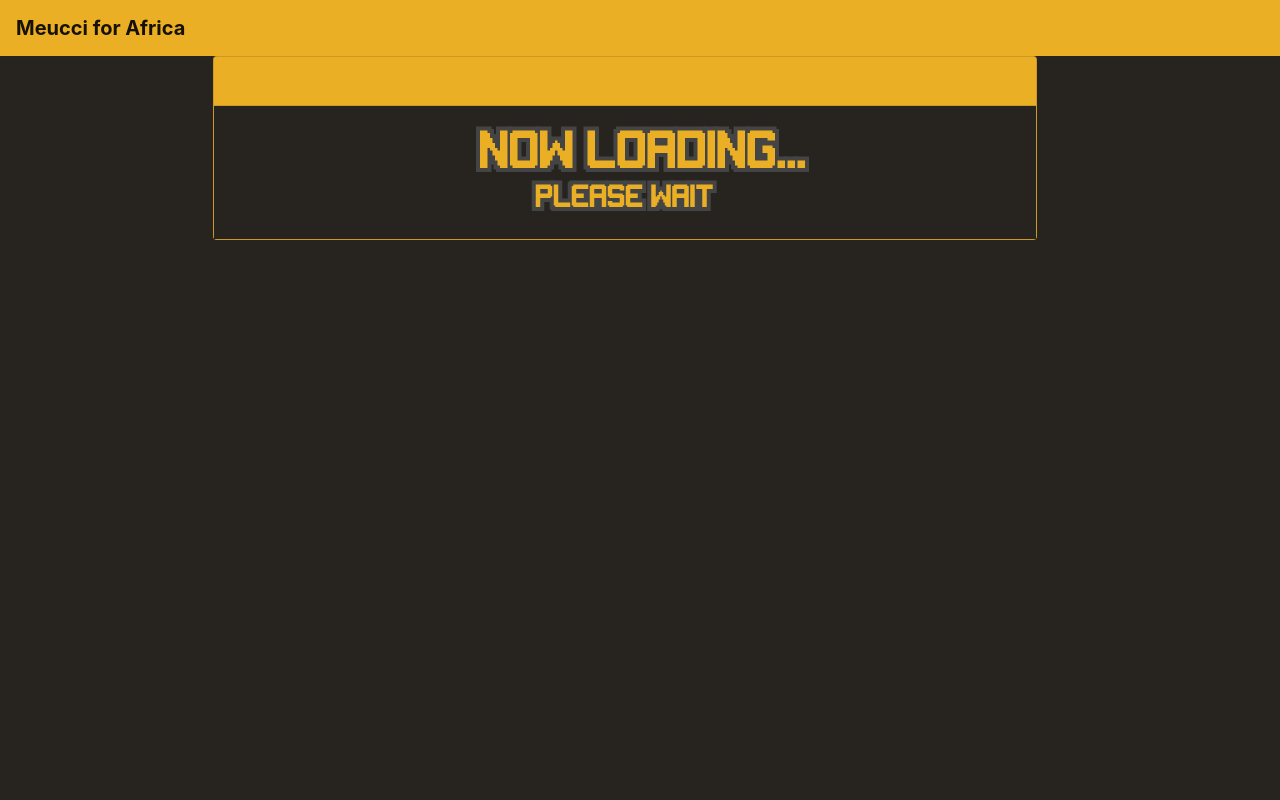
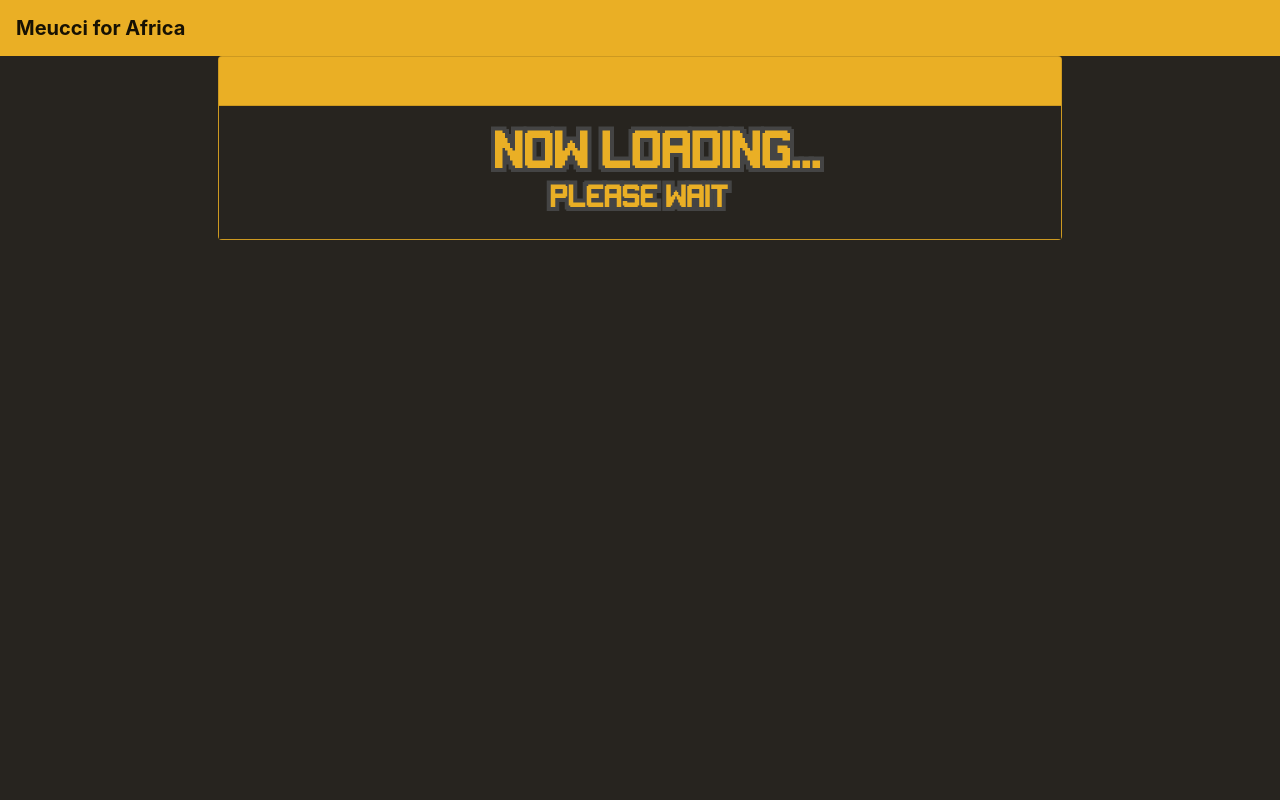
Before and after one commit to bonex27/Meucci4Africa, a PHP site: page /app.html in a window 1280 px wide. Run offline with PHP 8.4, Linux system fonts and the light colour scheme.

Commit message:
Fixed weird overflow issues

```diff
--- a/Frontend/css/app.css
+++ b/Frontend/css/app.css
@@ -1,5 +1,6 @@
 html,
 body {
+  overflow: hidden;
   height: 100%;
   color: white;
 }
@@ -29,11 +30,6 @@ body {
   margin-bottom: 10px;
   border-top-left-radius: 0;
   border-top-right-radius: 0;
-}
-
-.justify-content-center
-{
-  width: 100%;
 }
 
 .text-muted
```
